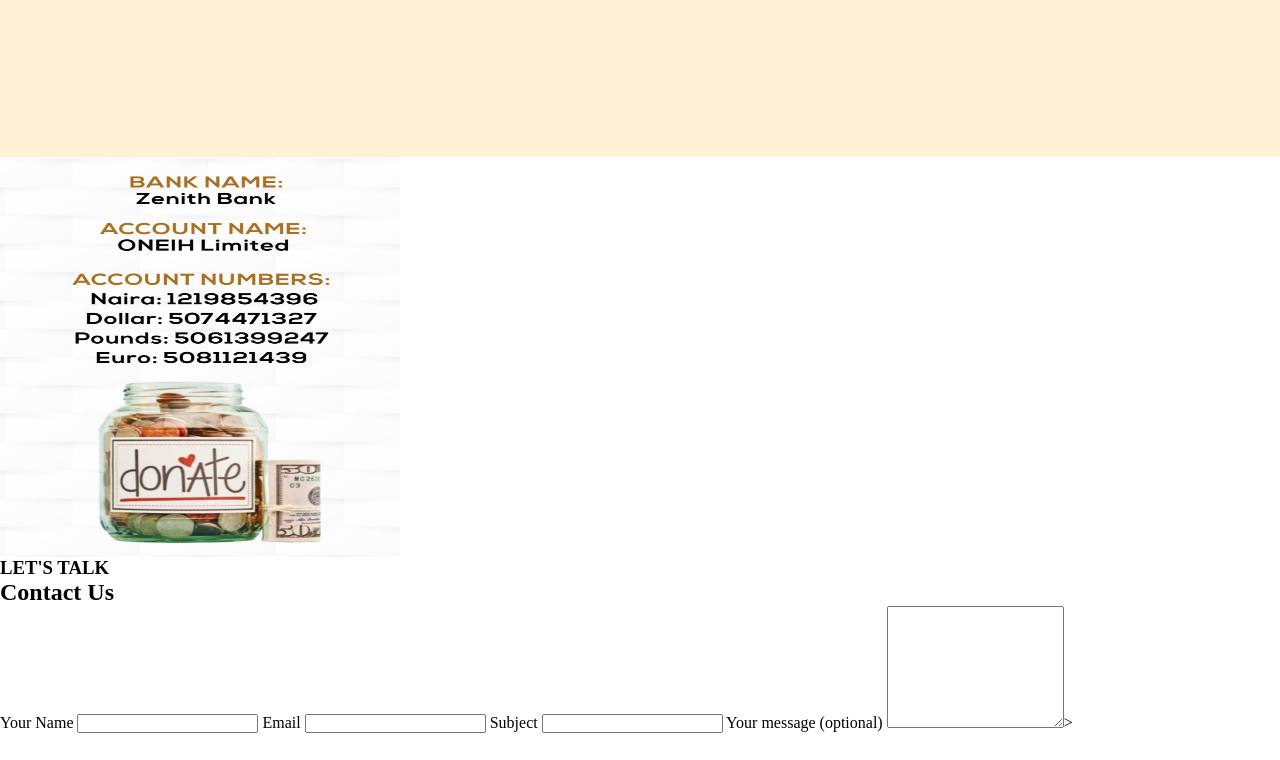
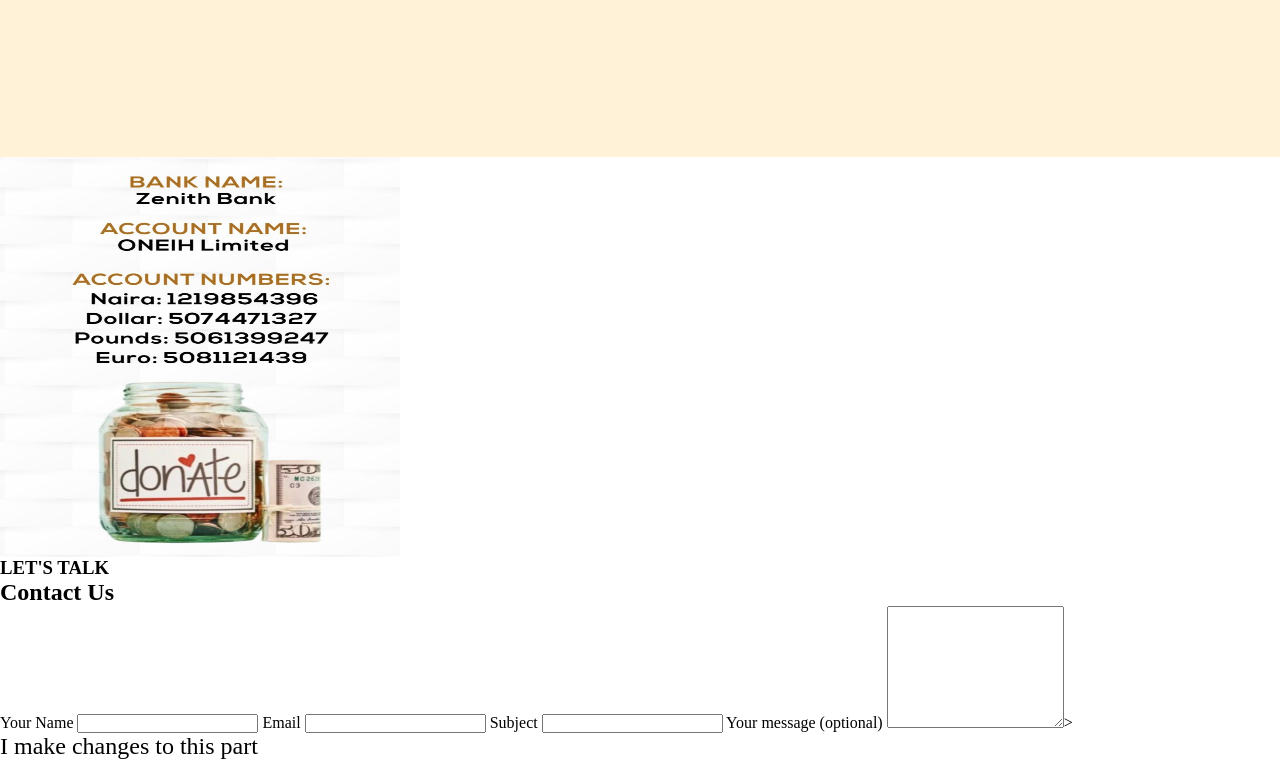
Before and after one commit to horlarnipekun/Mobile-responsive, a plain HTML site: page home/index.html in a window 1280 px wide. Shown: the part 3166-3926 px from the top of the page. Before the commit the page ends 3899 px from the top, so only its background shows below. Drawn offline with Linux system fonts and the light colour scheme.

Commit message:
second commit

```diff
--- a/home/index.html
+++ b/home/index.html
@@ -174,6 +174,7 @@
 
             </TExtarea>>
           </form>
+          <p>I make changes to this part</p>
         </div>
       </article>
     </main>
```
